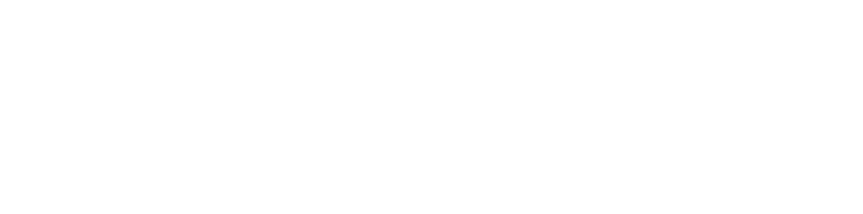
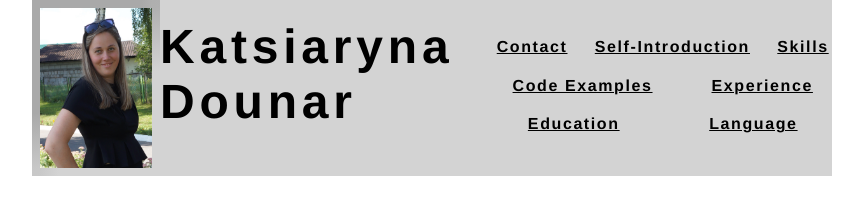
Before and after one commit to Ekaterina-cat/rsschool-cv, a plain HTML site: page index.html in a window 1280 px wide. Shown: the whole page, without its empty margins (208-1071 px from the left). Drawn offline with Linux system fonts and the light colour scheme.

Commit message:
feat: add header

```diff
--- a/index.html
+++ b/index.html
@@ -1,12 +1,43 @@
 <!DOCTYPE html>
 <html lang="en">
-<head>
+  <head>
     <meta charset="UTF-8">
     <meta name="viewport" content="width=device-width, initial-scale=1.0">
     <title>CV</title>
-</head>
-<body>
-    <header></header>
+    <link rel="stylesheet" href="style.css">
+  </head>
+  <body>
+    <header class="header">
+      <div class="header-wrapper">
+        <img src="./img/persona_photo.JPG" alt="personal_photo" class="personal_photo">
+        <h1>Katsiaryna Dounar</h1>
+        <nav class="header-nav">
+          <ul class="header-list">
+            <li class="header-item">
+              <a href="#contact" class="header-link">Contact</a>
+            </li>
+            <li class="header-item">
+              <a href="#self_Introduction" class="header-link">Self-Introduction</a>
+            </li>
+            <li class="header-item">
+              <a href="#skills" class="header-link">Skills</a>
+            </li>
+            <li class="header-item">
+              <a href="#code_examples" class="header-link">Code Examples</a>
+            </li>
+            <li class="header-item">
+              <a href="#experience" class="header-link">Experience</a>
+            </li>
+            <li class="header-item">
+              <a href="#education" class="header-link">Education</a>
+            </li>
+            <li class="header-item">
+              <a href="#language" class="header-link">Language</a>
+            </li>
+          </ul>
+        </nav>
+      </div>
+    </header>
     <main></main>
     <footer></footer>
 </body>
--- a/style.css
+++ b/style.css
@@ -0,0 +1,47 @@
+html{
+  scroll-behavior: smooth;
+}
+body{
+  margin: auto;
+  padding: 0;
+  box-sizing: border-box;
+  width: 50em;
+}
+.header{
+  margin: auto;
+  background-color: #d3d3d3;
+}
+.header-wrapper{
+  display: flex;
+  justify-content: space-around;
+}
+.personal_photo{
+  width: 7em;
+  height: 10em;
+  display: block;
+  border: 0.5em solid;
+  border-image: linear-gradient(135deg, #a9a9a9 38%, #d3d3d3 65%);
+  border-image-slice: 1;
+}
+h1{
+  font-family: 'Franklin Gothic Medium', 'Arial Narrow', Arial, sans-serif;
+  letter-spacing: 0.1em;
+  margin-top: 0.4em;
+  font-size: 3em;
+}
+li{
+  list-style-type:  none;
+}
+.header-list{
+  display: flex;
+  flex-wrap: wrap;
+  justify-content: space-around;
+  gap: 1.3em;
+  margin-top: 10%;
+}
+.header-link{
+  color: black;
+  font-family: 'Franklin Gothic Medium', 'Arial Narrow', Arial, sans-serif;
+  font-weight: bold;
+  letter-spacing: 0.1em;
+}
```
